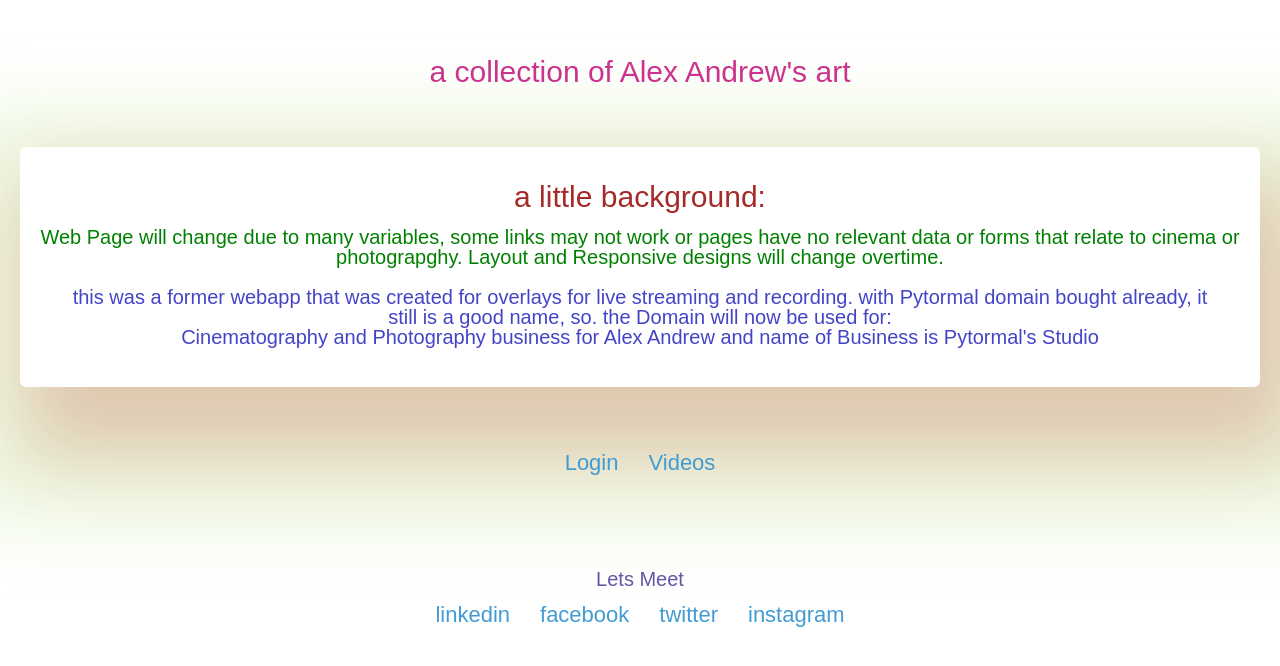
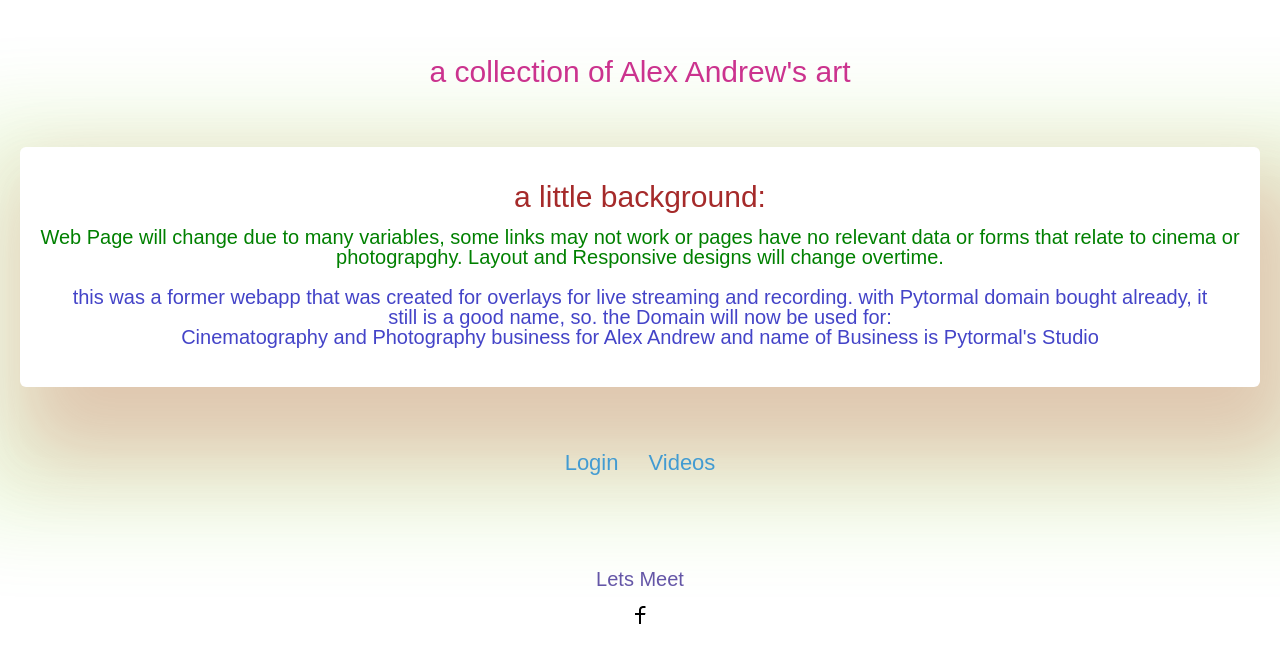
Before and after one commit to Pytormal/PYT-Studio, a React (Create React App) app: page / in a window 1280 px wide. Shown: the part 378-1044 px from the top of the page. Built offline with nearby package versions, Linux system fonts and the light colour scheme.

Commit message:
added social media link

```diff
--- a/src/components/Home.js
+++ b/src/components/Home.js
@@ -50,37 +50,36 @@ class Home extends React.Component {
           <nav Id="social">
             <h6>Lets Meet</h6>
             <section class="fa-do">
-              <a
+              {/* <a
                 class="fa fa-linkedin"
                 href="https://www.linkedin.com/in/mallory-alexandrew/"
                 target="_blank"
               >
                 linkedin
-              </a>
+              </a> */}
 
-              <a
-                class="fa fa-facebook"
-                href="https://www.facebook.com/pytormal"
-                target="_blank"
-              >
-                facebook
-              </a>
+              <Link to="https://facebook.com" class="ri-facebook-line">
+                <img
+                  src={require("./Logos/facebook-line.png")}
+                  alt="cannot display"
+                />
+              </Link>
 
-              <a
+              {/* <a
                 class="fa fa-twitter"
                 href="https://www.twitter.com/pytormal"
                 target="_blank"
               >
                 twitter
-              </a>
+              </a> */}
 
-              <a
+              {/* <a
                 class="fa fa-instagram"
                 href="https://www.instagram.com/alexandrewmallory/"
                 target="_blank"
               >
                 instagram
-              </a>
+              </a> */}
             </section>
           </nav>
         </div>
```
Also changed, not shown: src/components/Logos/facebook-line.png (added).
